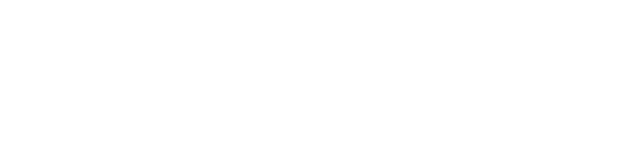
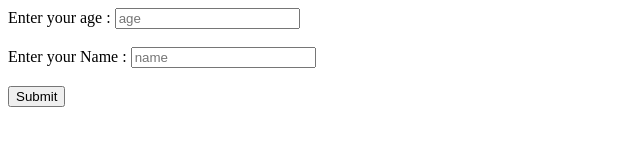
Before and after one commit to acciojob/promises-and-chains-Swwapnil1182, a website: page main.html in a window 1280 px wide. Shown: the whole page, without its empty margins (0-640 px from the left). Drawn offline with Linux system fonts and the light colour scheme.

Commit message:
created a submission

```diff
--- a/main.html
+++ b/main.html
@@ -1,13 +1,23 @@
 <!DOCTYPE html>
+<html lang="en">
+<head>
+    <meta charset="UTF-8">
+    <meta name="viewport" content="width=device-width, initial-scale=1.0">
+    <title>Document</title>
+    <link rel="stylesheet" href="style.css">
+</head>
+<body>
+    <form id="form">
+    <label>Enter your age :</label>
+    <input id="age" type="number" placeholder="age" required><br><br>
 
-<html>
-  <head>
-    <link rel="stylesheet" href="styles.css" />
-  </head>
+    <label>Enter your Name :</label>
+    <input id="name" type="text" placeholder="name" required><br><br>
 
-  <body>
-    <!-- write the body here -->
+    <button id="btn" type="submit" onclick="onSubmit()">Submit</button>
 
-    <script type="text/javascript" src="./script.js"></script>
-  </body>
+    </form>
+
+    <script src="script.js"></script>
+</body>
 </html>
--- a/script.js
+++ b/script.js
@@ -1 +1,30 @@
 //your JS code here. If required.
+
+function onSubmit(){
+    event.preventDefault();
+
+    let age=document.getElementById("age").value.trim();
+    let name1=document.getElementById("name").value.trim();
+    if(age==="" || name1===""){
+        alert("Please enter valid details.")
+        return false
+    }
+
+     let myPromise=new Promise((resolve,reject)=>{
+     age = parseInt(age);
+
+    setTimeout(()=>{
+            if(age>18){
+                resolve(alert('Welcome, . You can vote.'));
+            }
+            else{
+                reject(alert("Oh sorry . You aren't old enough."));
+            }
+    },4000)
+})
+
+myPromise
+    .then(message => alert(message))
+    .catch(error => alert(error));
+
+}
```
